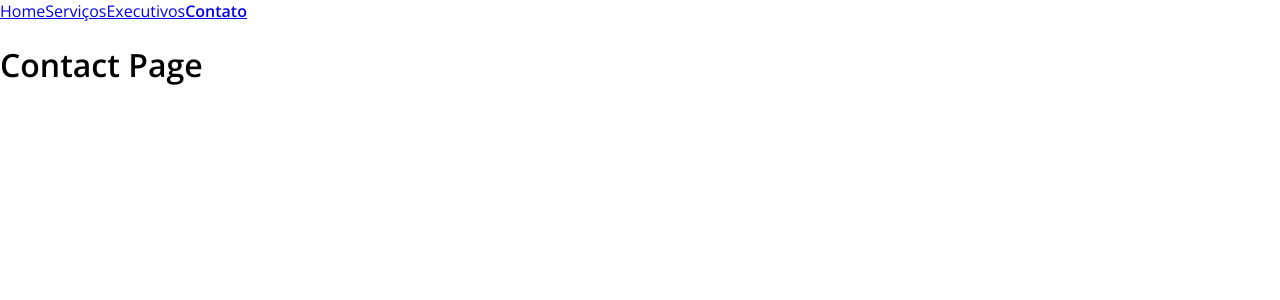
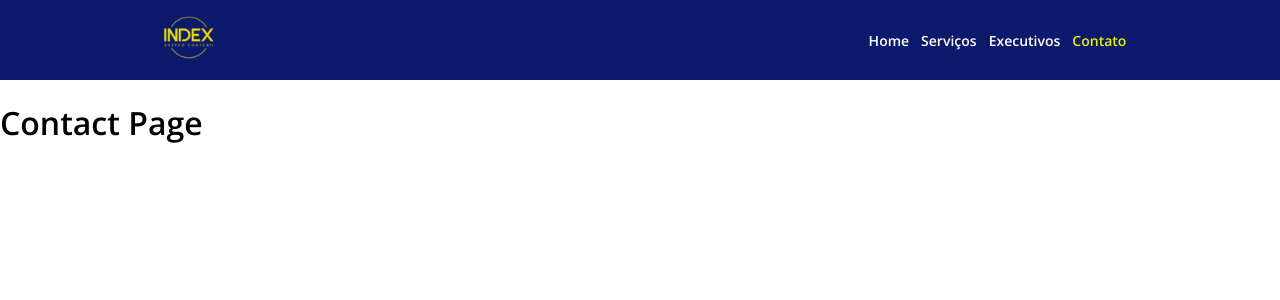
Before and after one commit to indexgestaocontabil/indexgestaocontabil.github.io, a React (Create React App) app: page /contato in a window 1280 px wide. Shown: the top 300 px of the page. Built offline with nearby package versions, Linux system fonts and the light colour scheme.

Commit message:
Create desktop header

```diff
--- /dev/null
+++ b/src/_placeholders.scss
@@ -0,0 +1,5 @@
+%df-aic-jsb {
+    display: flex;
+    align-items: center;
+    justify-content: space-between;
+}
--- a/src/_vars.scss
+++ b/src/_vars.scss
@@ -1,2 +1,16 @@
+// General
+
 $font-family-1: 'Open Sans', Helvetica, Arial, Lucida, sans-serif;
 $font-family-2: 'Montserrat', Helvetica, Arial, Lucida, sans-serif;
+
+$side-padding-desktop: 12vw;
+
+$base-spacing-small: 8px;
+$base-spacing-medium: 12px;
+
+$font-size-1: 14px;
+
+
+// Components
+
+$header-height: 80px;
--- a/src/components/Header/Header.scss
+++ b/src/components/Header/Header.scss
@@ -1,3 +1,47 @@
+@import '../../vars';
+@import '../../placeholders';
+
+.header {
+    $logo-width: 64px;
+    $color-navigation-item: #fff;
+    $color-active-navigation-item: var(--theme-color-2);
+
+    @extend %df-aic-jsb;
+
+    height: $header-height;
+    background: var(--theme-color-1);
+    padding: 0 $side-padding-desktop;
+
+    &-logo {
+        width: $logo-width;
+
+        &-image {
+            height: $header-height - 30px;
+        }
+    }
+
+    &-navigation {
+        padding-left: $base-spacing-small;
+
+        &-link {
+            color: $color-navigation-item;
+            font-weight: 600;
+            font-size: $font-size-1;
+            text-decoration: none;
+            margin-left: $base-spacing-medium;
+
+            &:visited {
+                color: $color-navigation-item;
+            }
+
+            &.active, &:hover {
+                color: $color-active-navigation-item;
+            }
+        }
+    }
+}
+
+
 .active {
     font-weight: bold;
 }
--- a/src/components/Header/Header.tsx
+++ b/src/components/Header/Header.tsx
@@ -1,23 +1,37 @@
-import React from 'react';
 import { NavLink } from 'react-router-dom';
 import { getRouteDefinitions } from '../../routes';
 import './Header.scss';
+import logo from '../../assets/img/logo-small-amarela.png';
 
 function Header() {
   const routes = getRouteDefinitions();
 
   return (
-    <nav>
+    <header className="header">
+      <div className="header-logo">
+        <NavLink to="/">
+          <img
+            src={logo}
+            className="header-logo-image"
+            alt="Index Gestão Contábil"
+          />
+        </NavLink>
+      </div>
+
+      <nav className="header-navigation">
         {routes.map(({ path, title }, index) => (
           <NavLink
             to={path}
             key={`${path}-${index}`}
-          className={({ isActive }) => (isActive ? 'active' : '')}
+            className={({ isActive }) =>
+              'header-navigation-link ' + (isActive ? 'active' : '')
+            }
           >
             {title}
           </NavLink>
         ))}
       </nav>
+    </header>
   );
 }
 
--- a/src/index.scss
+++ b/src/index.scss
@@ -5,6 +5,9 @@
 
 :root {
   --color-bg-1: #fefefe;
+
+  --theme-color-1: #0D1A6C;
+  --theme-color-2: #EEF100;
 }
 
 // Global Style
```
Also changed, not shown: .eslintrc.json, src/assets/img/logo-small-amarela.png (added). Lines whose indentation alone changed are shown as unchanged.
